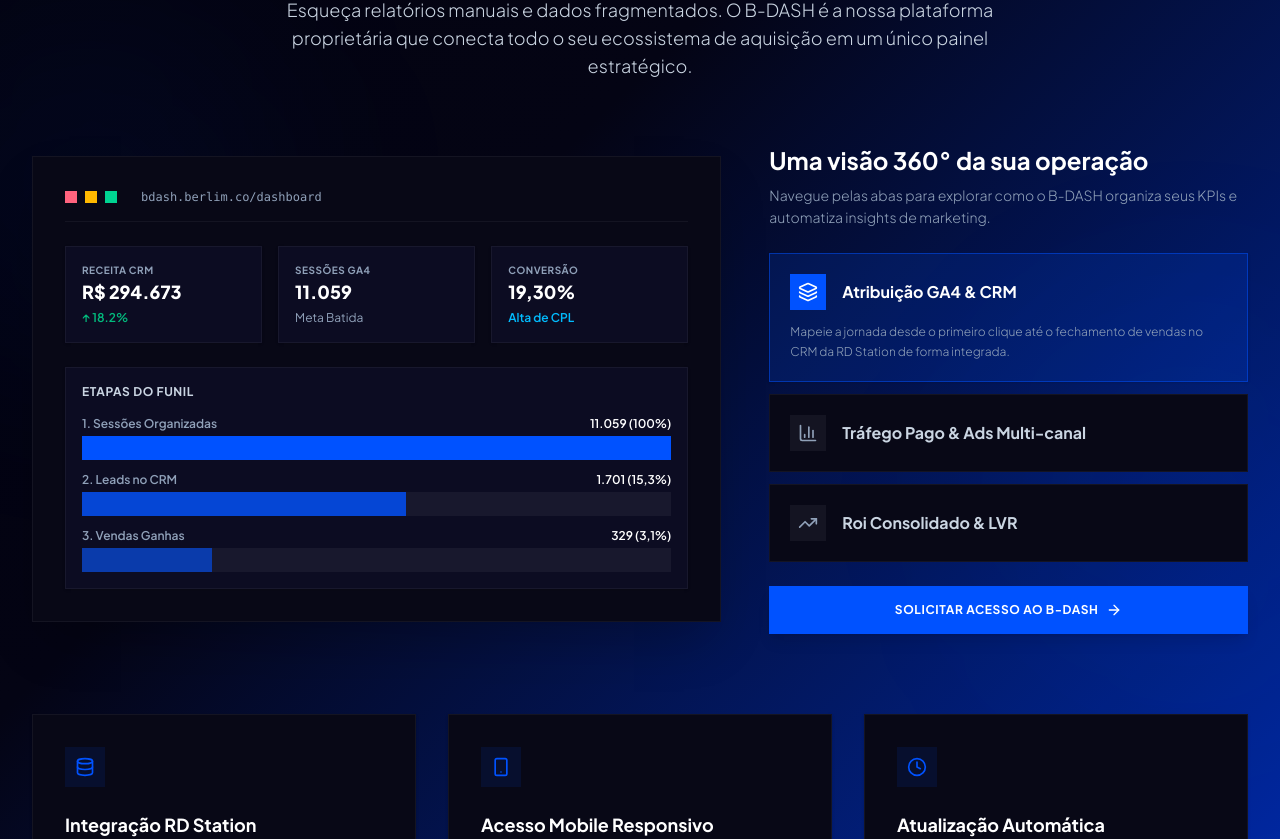
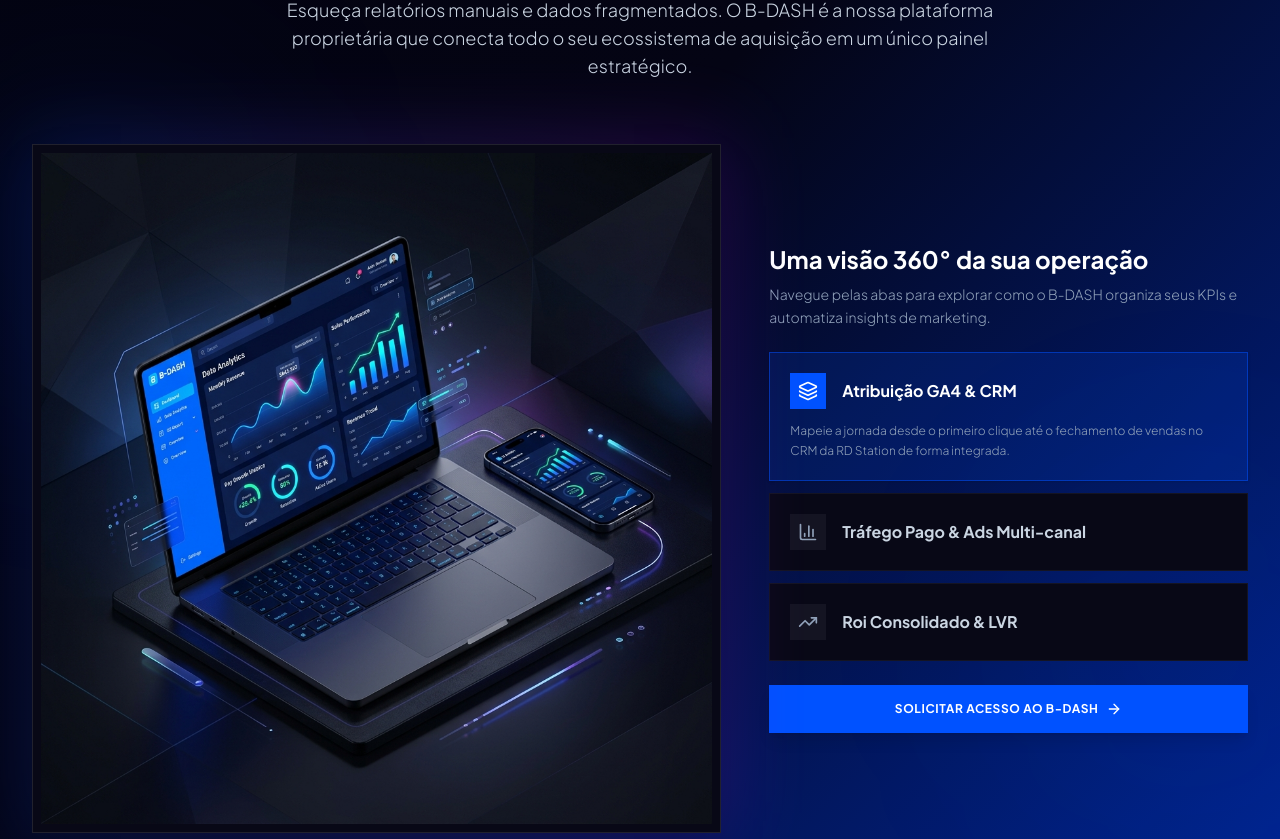
Before and after one commit to HudsonAlb/site-berlim, a React (Vite) app: page / in a window 1280 px wide. Shown: the part 2930-3769 px from the top of the page. Built offline with nearby package versions, Linux system fonts and the light colour scheme.

Commit message:
Feat - Change B-dash image

```diff
--- a/src/components/BDashSection.tsx
+++ b/src/components/BDashSection.tsx
@@ -1,4 +1,5 @@
 import { useState } from 'react';
+import bdashMockup from '../assets/bdash_mockup.png';
 import {
   BarChart3,
   Activity,
@@ -67,164 +68,18 @@
         {/* Product Visual Mockup & Interactive Tabs */}
         <div className="grid grid-cols-1 lg:grid-cols-12 gap-12 items-center mb-20">
 
-          {/* Interactive UI Mockup (Left Column) */}
-          <div className="lg:col-span-7 w-full order-2 lg:order-1">
-            <div className="bg-[#080816] p-6 md:p-8 rounded-none border border-white/5 shadow-2xl relative overflow-hidden">
-
-              {/* Fake Window Controls */}
-              <div className="flex items-center gap-2 mb-6 border-b border-white/5 pb-4">
-                <div className="w-3 h-3 rounded-none bg-rose-400" />
-                <div className="w-3 h-3 rounded-none bg-amber-400" />
-                <div className="w-3 h-3 rounded-none bg-emerald-400" />
-                <span className="text-xs font-mono text-slate-400 ml-4">bdash.berlim.co/dashboard</span>
+          {/* Visual Mockup PC & Smartphone (Left Column) */}
+          <div className="lg:col-span-7 w-full order-2 lg:order-1 flex justify-center items-center">
+            <div className="relative group w-full">
+              {/* Glowing Background Glows matching the premium branding */}
+              <div className="absolute -inset-1.5 bg-gradient-to-r from-[#0052ff] to-purple-600 rounded-none blur-2xl opacity-20 group-hover:opacity-35 transition duration-1000 group-hover:duration-300" />
+              <div className="relative overflow-hidden border border-white/10 bg-[#080816] p-2 shadow-2xl">
+                <img
+                  src={bdashMockup}
+                  alt="B-DASH em dispositivos móveis e desktop"
+                  className="w-full h-auto object-cover transition-transform duration-700 ease-out group-hover:scale-[1.01]"
+                />
               </div>
-
-              {/* Dynamic tab contents mimicking powerBI widgets */}
-              {activeTab === 'funil' && (
-                <div className="space-y-6 animate-fade-in text-left">
-                  {/* Top Stats */}
-                  <div className="grid grid-cols-3 gap-4">
-                    <div className="bg-[#0c0c22] p-4 rounded-none border border-white/5 shadow-sm">
-                      <span className="text-[10px] text-slate-400 font-bold uppercase tracking-wider block">Receita CRM</span>
-                      <span className="text-lg font-black text-white">R$ 294.673</span>
-                      <span className="text-xs text-emerald-500 font-semibold block mt-1">↑ 18.2%</span>
-                    </div>
-                    <div className="bg-[#0c0c22] p-4 rounded-none border border-white/5 shadow-sm">
-                      <span className="text-[10px] text-slate-400 font-bold uppercase tracking-wider block">Sessões GA4</span>
-                      <span className="text-lg font-black text-white">11.059</span>
-                      <span className="text-xs text-slate-400 block mt-1">Meta Batida</span>
-                    </div>
-                    <div className="bg-[#0c0c22] p-4 rounded-none border border-white/5 shadow-sm">
-                      <span className="text-[10px] text-slate-400 font-bold uppercase tracking-wider block">Conversão</span>
-                      <span className="text-lg font-black text-white">19,30%</span>
-                      <span className="text-xs text-sky-400 font-semibold block mt-1">Alta de CPL</span>
-                    </div>
-                  </div>
-
-                  {/* Funnel Graph Mockup */}
-                  <div className="bg-[#0c0c22] p-4 rounded-none border border-white/5 shadow-sm">
-                    <h5 className="text-xs font-bold text-slate-300 uppercase tracking-wider mb-4">Etapas do Funil</h5>
-                    <div className="space-y-3">
-                      <div>
-                        <div className="flex justify-between text-xs font-semibold mb-1">
-                          <span className="text-slate-400">1. Sessões Organizadas</span>
-                          <span className="text-white">11.059 (100%)</span>
-                        </div>
-                        <div className="h-6 w-full bg-white/5 rounded-none overflow-hidden">
-                          <div className="h-full bg-[#0052ff] rounded-none" style={{ width: '100%' }} />
-                        </div>
-                      </div>
-                      <div>
-                        <div className="flex justify-between text-xs font-semibold mb-1">
-                          <span className="text-slate-400">2. Leads no CRM</span>
-                          <span className="text-white">1.701 (15,3%)</span>
-                        </div>
-                        <div className="h-6 w-full bg-white/5 rounded-none overflow-hidden">
-                          <div className="h-full bg-[#0052ff]/80 rounded-none" style={{ width: '55%' }} />
-                        </div>
-                      </div>
-                      <div>
-                        <div className="flex justify-between text-xs font-semibold mb-1">
-                          <span className="text-slate-400">3. Vendas Ganhas</span>
-                          <span className="text-white">329 (3,1%)</span>
-                        </div>
-                        <div className="h-6 w-full bg-white/5 rounded-none overflow-hidden">
-                          <div className="h-full bg-[#0052ff]/60 rounded-none" style={{ width: '22%' }} />
-                        </div>
-                      </div>
-                    </div>
-                  </div>
-                </div>
-              )}
-
-              {activeTab === 'mkt' && (
-                <div className="space-y-6 animate-fade-in text-left">
-                  {/* Top stats for Ads */}
-                  <div className="grid grid-cols-3 gap-4">
-                    <div className="bg-[#0c0c22] p-4 rounded-none border border-white/5 shadow-sm">
-                      <span className="text-[10px] text-slate-400 font-bold uppercase tracking-wider block">Meta Ads ROI</span>
-                      <span className="text-lg font-black text-white">4.5x</span>
-                      <span className="text-xs text-sky-400 block mt-1">R$ 48k investidos</span>
-                    </div>
-                    <div className="bg-[#0c0c22] p-4 rounded-none border border-white/5 shadow-sm">
-                      <span className="text-[10px] text-slate-400 font-bold uppercase tracking-wider block">Google Ads ROI</span>
-                      <span className="text-lg font-black text-white">5.2x</span>
-                      <span className="text-xs text-sky-400 block mt-1">R$ 35k investidos</span>
-                    </div>
-                    <div className="bg-[#0c0c22] p-4 rounded-none border border-white/5 shadow-sm">
-                      <span className="text-[10px] text-slate-400 font-bold uppercase tracking-wider block">Custo por Lead</span>
-                      <span className="text-lg font-black text-white">R$ 14,20</span>
-                      <span className="text-xs text-emerald-500 font-semibold block mt-1">↓ 12% queda</span>
-                    </div>
-                  </div>
-
-                  {/* Channel Breakdown */}
-                  <div className="bg-[#0c0c22] p-5 rounded-none border border-white/5 shadow-sm">
-                    <h5 className="text-xs font-bold text-slate-300 uppercase tracking-wider mb-4">Investimento por Redes Sociais</h5>
-                    <div className="space-y-4">
-                      <div className="flex justify-between items-center text-xs">
-                        <span className="font-semibold text-slate-400 flex items-center gap-2">
-                          <span className="w-2.5 h-2.5 rounded-none bg-[#0052ff]" />
-                          Facebook & Instagram Ads
-                        </span>
-                        <span className="font-bold text-white">R$ 124.500 (52%)</span>
-                      </div>
-                      <div className="flex justify-between items-center text-xs">
-                        <span className="font-semibold text-slate-400 flex items-center gap-2">
-                          <span className="w-2.5 h-2.5 rounded-none bg-[#0052ff]/70" />
-                          Google & YouTube Ads
-                        </span>
-                        <span className="font-bold text-white">R$ 88.420 (36%)</span>
-                      </div>
-                      <div className="flex justify-between items-center text-xs">
-                        <span className="font-semibold text-slate-400 flex items-center gap-2">
-                          <span className="w-2.5 h-2.5 rounded-none bg-purple-500" />
-                          TikTok Ads & Outros
-                        </span>
-                        <span className="font-bold text-white">R$ 29.620 (12%)</span>
-                      </div>
-                    </div>
-                  </div>
-                </div>
-              )}
-
-              {activeTab === 'roi' && (
-                <div className="space-y-6 animate-fade-in text-left">
-                  {/* KPI card matrix */}
-                  <div className="grid grid-cols-2 gap-4">
-                    <div className="bg-[#0c0c22] p-6 rounded-none border border-white/5 shadow-sm flex items-center gap-4">
-                      <div className="p-3 rounded-none bg-emerald-500/10 text-emerald-500">
-                        <CheckCircle className="w-6 h-6" />
-                      </div>
-                      <div>
-                        <span className="text-[10px] text-slate-400 font-bold tracking-wider uppercase block">ROI Consolidado</span>
-                        <span className="text-xl font-extrabold text-white">R$ 412.980</span>
-                        <span className="text-xs text-emerald-500 font-bold block">4.2x retorno</span>
-                      </div>
-                    </div>
-
-                    <div className="bg-[#0c0c22] p-6 rounded-none border border-white/5 shadow-sm flex items-center gap-4">
-                      <div className="p-3 rounded-none bg-[#0052ff]/10 text-[#0052ff]">
-                        <TrendingUp className="w-6 h-6" />
-                      </div>
-                      <div>
-                        <span className="text-[10px] text-slate-400 font-bold tracking-wider uppercase block">Métrica LVR</span>
-                        <span className="text-xl font-extrabold text-white">142,5%</span>
-                        <span className="text-xs text-sky-400 font-bold block">Crescimento de Leads</span>
-                      </div>
-                    </div>
-                  </div>
-
-                  <div className="bg-[#0c0c22] p-4 rounded-none border border-white/5 shadow-sm flex justify-between items-center text-xs">
-                    <span className="text-slate-500 font-mono">Última atualização: Hoje 21:58</span>
-                    <span className="text-emerald-500 font-bold flex items-center gap-1">
-                      <ShieldCheck className="w-4 h-4" />
-                      Conexão Segura SSL Homologada
-                    </span>
-                  </div>
-                </div>
-              )}
-
             </div>
           </div>
 
```
Also changed, not shown: src/assets/bdash_mockup.png (added).
